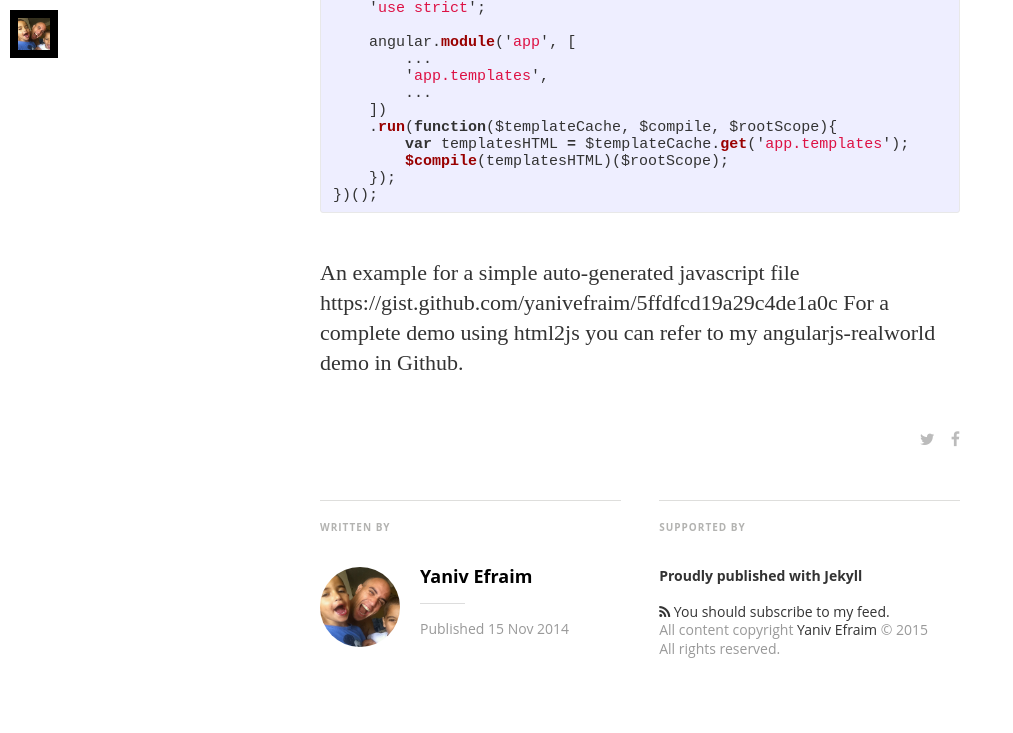
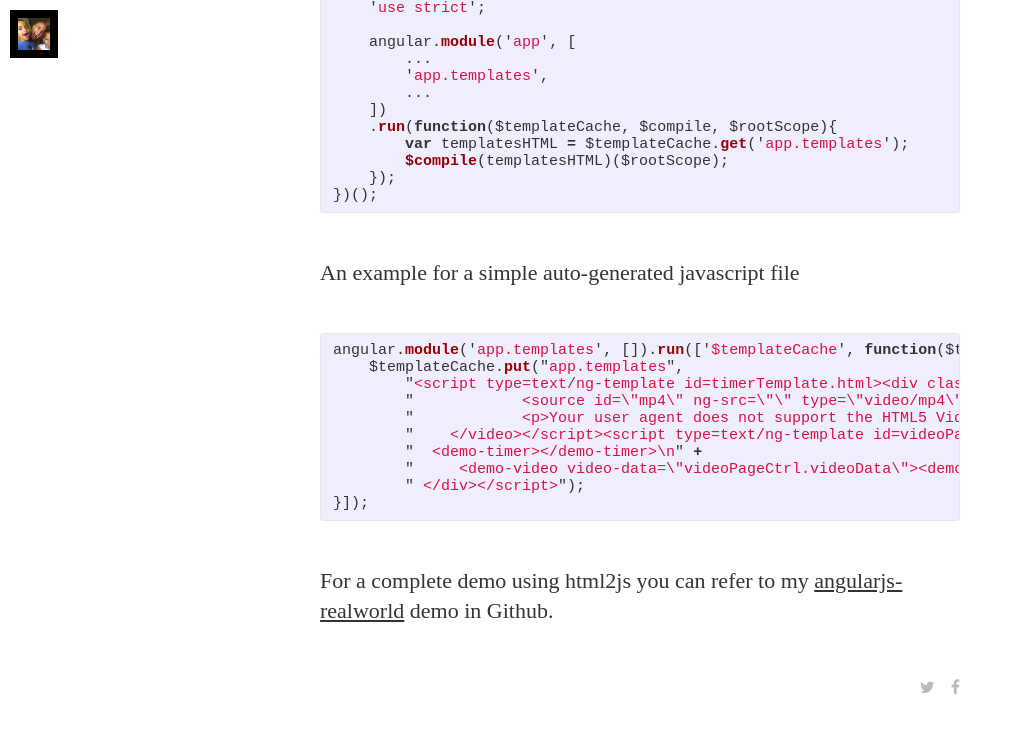
Before and after one commit to Morgan-Leon/yanivefraim.github.io, a Jekyll site: the page built from _posts/2014-12-15-pre-caching-angularjs-templates-using-html2js.markdown, in a window 1280 px wide and 900 px high, scrolled down 2319 px, cut to the strip 0-744 px from the top of the window. Shown: the top 733 px of the strip, without its empty margins (0-1013 px from the left). Built offline with Jekyll 4.4.1, drawn with Linux system fonts in a browser that asks for light colours; nearby versions of some CDN libraries; some web fonts are replaced; Markdown is read by kramdown in place of the engine named in the settings.

Commit message:
Update 2014-12-15-pre-caching-angularjs-templates-using-html2js.markdown

```diff
--- a/_posts/2014-12-15-pre-caching-angularjs-templates-using-html2js.markdown
+++ b/_posts/2014-12-15-pre-caching-angularjs-templates-using-html2js.markdown
@@ -61,7 +61,21 @@ This will create a module named "app.templates", which you will be able to add a
     });
 })();
 {% endhighlight %}
-An example for a simple auto-generated javascript file https://gist.github.com/yanivefraim/5ffdfcd19a29c4de1a0c For a complete demo using html2js you can refer to my angularjs-realworld demo in Github.
+An example for a simple auto-generated javascript file
+{% highlight js %}
+angular.module('app.templates', []).run(['$templateCache', function($templateCache) {
+    $templateCache.put("app.templates",
+        "<script type=text/ng-template id=timerTemplate.html><div class=\"timer\">{{timer.time}}</div></script><script type                =text/ng-template id=videoTemplate.html><video id=\"video\" class=\"video-full-screen\" controls=\"true\">\n" +
+        "            <source id=\"mp4\" ng-src=\"{{ videoDataUrlMp4 }}\" type=\"video/mp4\">\n" +
+        "            <p>Your user agent does not support the HTML5 Video element.</p>\n" +
+        "    </video></script><script type=text/ng-template id=videoPageTemplate.html><div>\n" +
+        "  <demo-timer></demo-timer>\n" +
+        "     <demo-video video-data=\"videoPageCtrl.videoData\"><demo-video>\n" +
+        " </div></script>");
+}]);
+{% endhighlight %}
+
+For a complete demo using html2js you can refer to my [angularjs-realworld](https://github.com/yanivefraim/angularjs-realworld) demo in Github.
 
 
 [jekyll]:      http://jekyllrb.com
```
